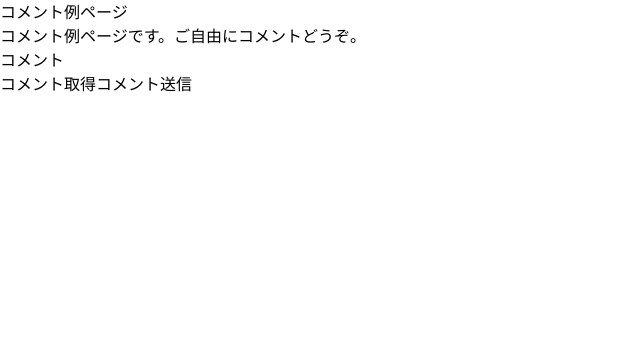
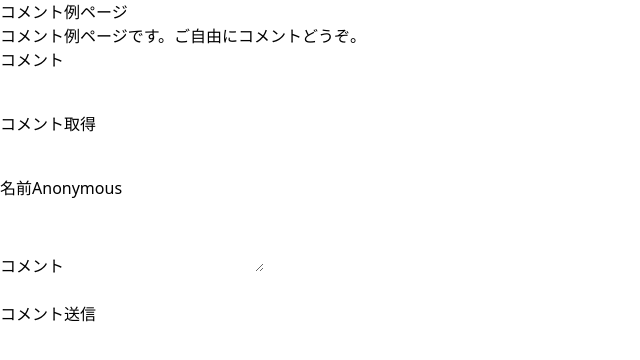
Before and after one commit to HoshimuraYuto/sikou.blog, a Next.js app: page /wiki/comments-example in a window 1280 px wide. Shown: the top 360 px of the page, without its empty margins (0-640 px from the left). Built offline with nearby package versions, Linux system fonts and the light colour scheme.

Commit message:
🎨 Update comment code

```diff
--- a/components/Comment.tsx
+++ b/components/Comment.tsx
@@ -1,38 +1,86 @@
 import { useRouter } from "next/router";
 import { useState } from "react";
 
+type CommentProps = {
+  created_at: string;
+  name: string;
+  text: string;
+};
+
 const Comment = () => {
   const router = useRouter();
-  const currentUrl = router.asPath;
+  const currentUrl = router.asPath.split("#")[0];
 
+  const [name, setName] = useState("Anonymous");
+  const [text, setText] = useState("");
   const [comments, setComments] = useState([]);
 
   const getComments = async () => {
-    const response = await fetch(`/api/getComment?url=${currentUrl}`, {
-      method: "GET",
-    });
+    const response = await fetch(
+      `/api/getComment?` + `name=${name}&text=${text}&url=${currentUrl}`,
+      {
+        method: "GET",
+      }
+    );
     const res = await response.json();
     setComments(res);
   };
 
   return (
-    <div>
+    <div className="mt-10">
       <button
+        className="nx-block nx-px-3 nx-py-2 nx-bg-black/[.05] dark:nx-bg-gray-50/10"
         onClick={() => {
           getComments();
         }}
       >
         コメント取得
       </button>
-      {comments.map((comment: any) => (
-        <div>{comment.text}</div>
+      <br />
+      {comments.map((comment: CommentProps, index) => (
+        <div className="border-b border-gray-300 border-solid dark:border-gray-600">
+          <div>{index + 1}</div>
+          <div>{comment.name}</div>
+          <div>{comment.text}</div>
+        </div>
       ))}
+      <div className="mt-10">
+        <div>
+          <label htmlFor="name">名前</label>
+          <input
+            id="name"
+            type="text"
+            className="nx-block nx-px-3 nx-py-2 nx-bg-black/[.05] dark:nx-bg-gray-50/10"
+            value={name}
+            onChange={(e) => {
+              setName(e.target.value);
+            }}
+          />
+        </div>
+        <br />
+        <div>
+          <label htmlFor="comment">コメント</label>
+          <textarea
+            id="comment"
+            className="nx-block nx-px-3 nx-py-2 nx-bg-black/[.05] dark:nx-bg-gray-50/10"
+            value={text}
+            onChange={(e) => {
+              setText(e.target.value);
+            }}
+          />
+        </div>
+      </div>
+      <br />
       <button
-        onClick={(e) => {
-          fetch("/api/addComment", {
-            method: "POST",
-            body: JSON.stringify({ text: "xxx", url: currentUrl }),
-          });
+        className="nx-block nx-px-3 nx-py-2 nx-bg-black/[.05] dark:nx-bg-gray-50/10"
+        onClick={async () => {
+          if (name != "" && text != "") {
+            await fetch("/api/addComment", {
+              method: "POST",
+              body: JSON.stringify({ name: name, text: text, url: currentUrl }),
+            });
+            await getComments();
+          }
         }}
       >
         コメント送信
--- a/pages/api/addComment.ts
+++ b/pages/api/addComment.ts
@@ -12,14 +12,14 @@ export default async function handler(
   res: NextApiResponse
 ): Promise<void> {
   if (req.method === "POST") {
-    const { text, url } = JSON.parse(req.body);
+    const { name, text, url } = JSON.parse(req.body);
     const newComment = {
       id: nanoid(),
       created_at: Date.now(),
-      url: url,
+      name: name,
       text: text,
     };
-    await redis.lpush(url, JSON.stringify(newComment));
+    await redis.lpush(`comment:${url}`, JSON.stringify(newComment));
     res.status(200).json({ message: "Comment received!" });
   }
 }
--- a/pages/api/getComment.ts
+++ b/pages/api/getComment.ts
@@ -11,7 +11,7 @@ export default async function handler(
   res: NextApiResponse
 ): Promise<void> {
   const url = String(req.query.url);
-  const rawComments = await redis.lrange(url, 0, -1);
+  const rawComments = await redis.lrange(`comment:${url}`, 0, -1);
 
   res.status(200).json(rawComments);
 }
```
